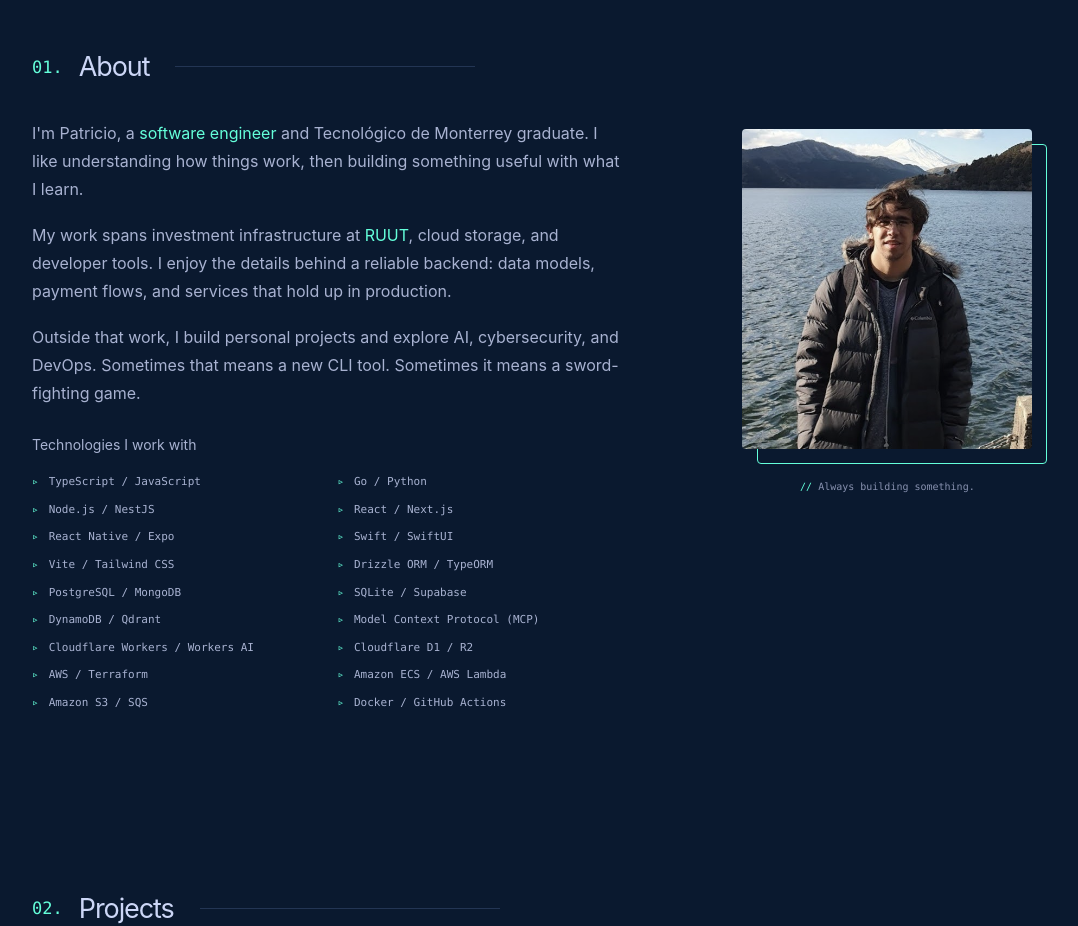
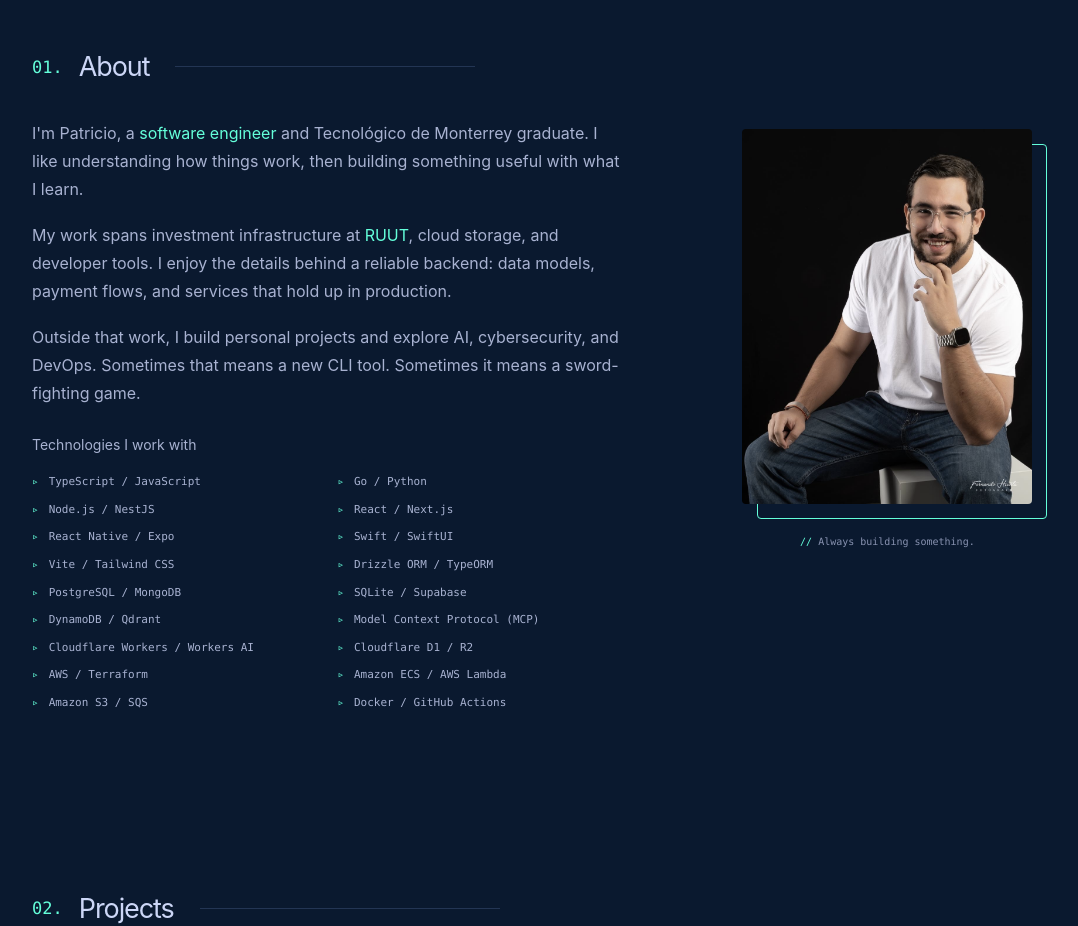
Before and after one commit to tenapato/portfolio-pato, a Next.js app: page / in a window 1280 px wide. Shown: the part 840-1766 px from the top of the page, without its empty margins (88-1166 px from the left). Built offline with nearby package versions, Linux system fonts and the light colour scheme.

Commit message:
Update portfolio portrait

```diff
--- a/src/pages/index.tsx
+++ b/src/pages/index.tsx
@@ -72,7 +72,7 @@ export default function LandingPage() {
               </ul>
             </div>
             <figure className="portrait">
-              <div className="portrait-frame"><img src="/pp.jpg" alt="Patricio Tena" width="320" height="380" loading="lazy" /></div>
+              <div className="portrait-frame"><img src="/patricio-tena.jpg" alt="Patricio Tena" width="989" height="1280" loading="lazy" /></div>
               <figcaption><span className="syntax">//</span> {about.caption}</figcaption>
             </figure>
           </div>
--- a/src/styles/globals.css
+++ b/src/styles/globals.css
@@ -94,7 +94,7 @@ h1, h2, h3 { color: var(--lightest-slate); line-height: 1.25; }
 .portrait { width: 100%; max-width: 290px; margin-top: 10px; justify-self: center; }
 .portrait-frame { position: relative; border-radius: 4px; }
 .portrait-frame::after { content: ''; position: absolute; inset: 15px -15px -15px 15px; border: 1px solid var(--green); border-radius: 4px; z-index: -1; transition: transform .25s; }
-.portrait img { width: 100%; height: 320px; object-fit: cover; border-radius: 4px; filter: saturate(.7); transition: filter .25s; }
+.portrait img { width: 100%; height: auto; border-radius: 4px; filter: saturate(.7); transition: filter .25s; }
 .portrait-frame:hover img { filter: saturate(1); }
 .portrait-frame:hover::after { transform: translate(-3px, -3px); }
 .portrait figcaption { font: 10px var(--font-mono); color: var(--slate); margin-top: 32px; text-align: center; }
@@ -196,7 +196,6 @@ h1, h2, h3 { color: var(--lightest-slate); line-height: 1.25; }
   .section { padding: 68px 0; }
   .about-layout { grid-template-columns: 1fr; gap: 45px; }
   .portrait { width: 230px; }
-  .portrait img { height: 260px; }
   .project-artwork { height: 185px; }
   .project-body { padding: 23px; }
   .project-card h3 { font-size: 17px; }
```
Also changed, not shown: public/patricio-tena.jpg (added), public/pp.jpg (deleted).
